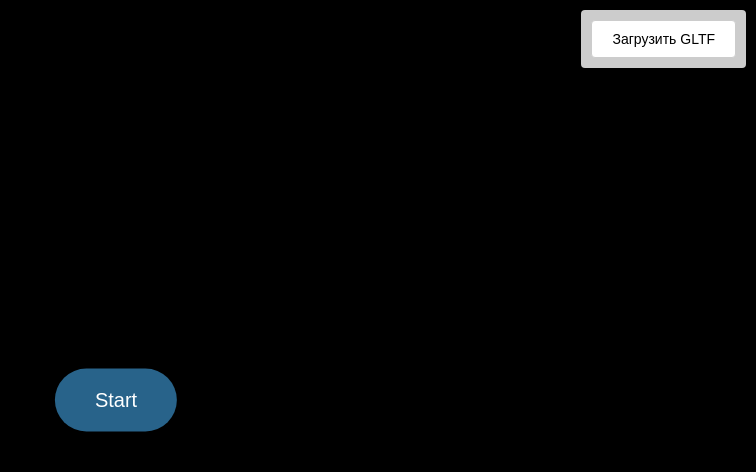
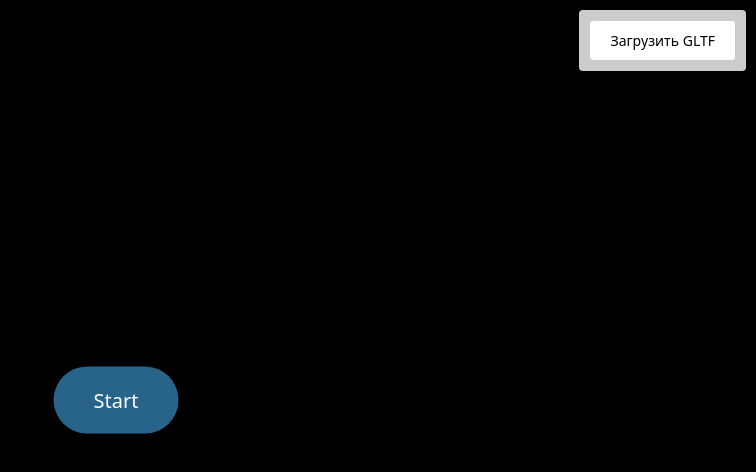
Before and after one commit to Kasix-nexus/Nexus-XR, a website built with Vite: page index.html in a window 1280 px wide. Shown: the full height of the page, 524-1280 px from the left. Built offline with nearby package versions, Linux system fonts and the light colour scheme.

Commit message:
0.5.2
New fonts.

```diff
--- a/index.html
+++ b/index.html
@@ -31,6 +31,7 @@
       left: 50%;
       transform: translate(-50%, -50%);
       padding: 20px 40px;
+	  font-family: system-ui, -apple-system, BlinkMacSystemFont, 'Segoe UI', Roboto, Oxygen, Ubuntu, Cantarell, 'Open Sans', 'Helvetica Neue', sans-serif;
       font-size: 20px;
       background-color: #28638A;
       color: white;
@@ -55,6 +56,7 @@
     #upload-button {
       padding: 10px 20px;
       font-size: 14px;
+	  font-family: system-ui, -apple-system, BlinkMacSystemFont, 'Segoe UI', Roboto, Oxygen, Ubuntu, Cantarell, 'Open Sans', 'Helvetica Neue', sans-serif;
       background-color: #ffffff;
       border: 1px solid #ccc;
       border-radius: 4px;
```
